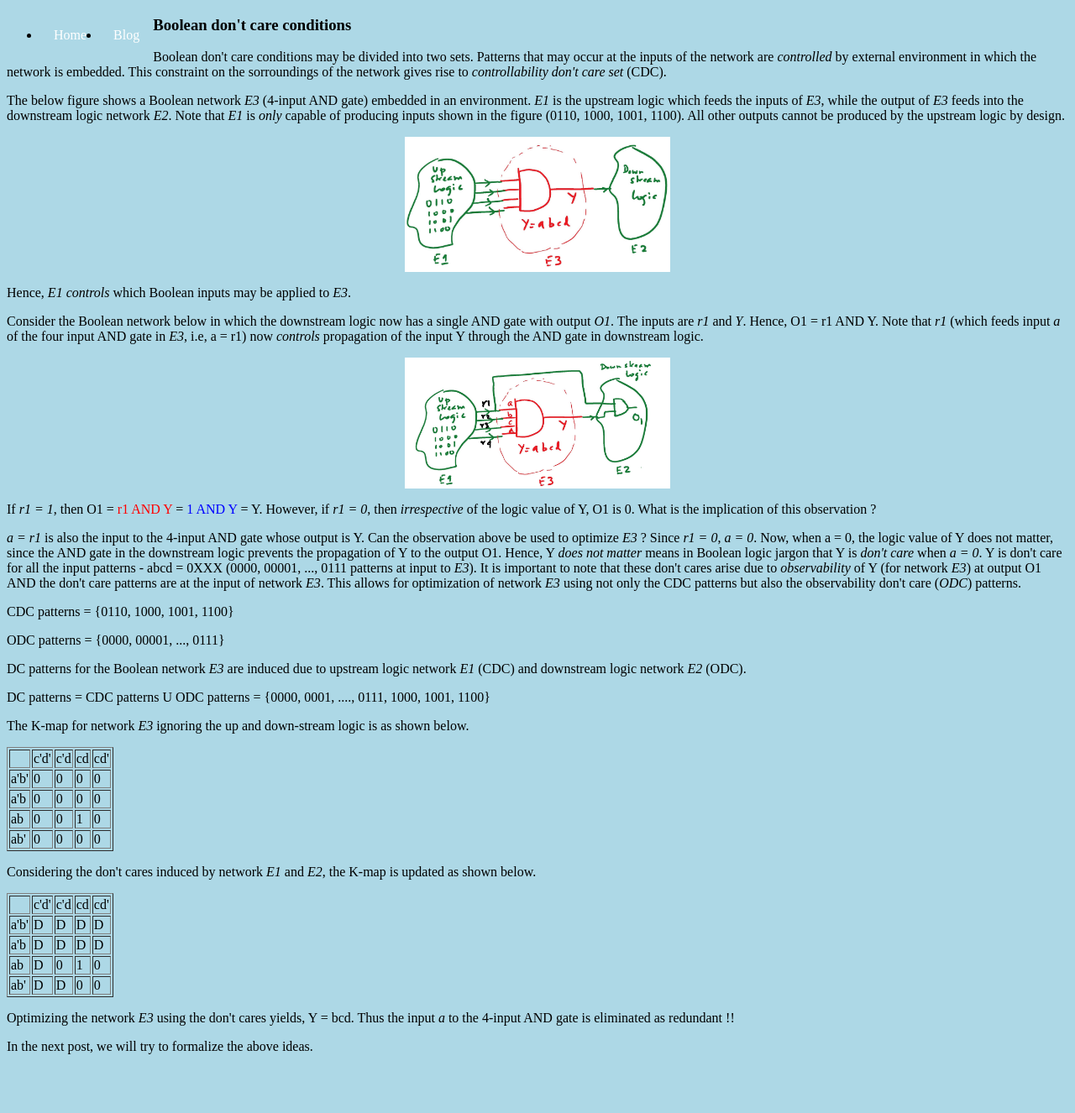
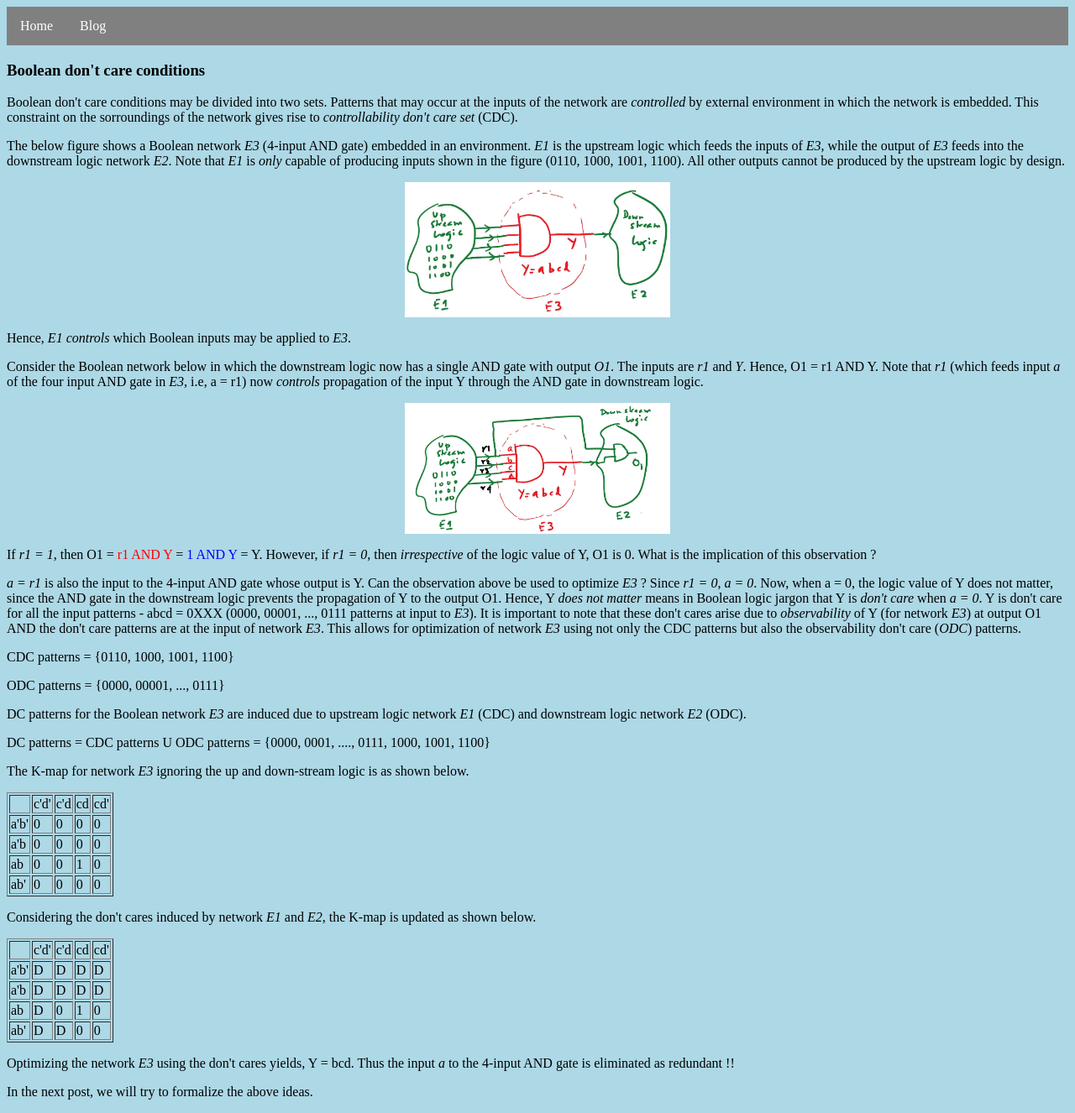
Before and after one commit to swamydp/swamydp.github.io, a Jekyll site: the page myposts/dec12-2019.html, which Jekyll copies as it is, in a window 1280 px wide. Shown: the whole page at 84% size. Built offline with Jekyll 4.4.1, drawn with Linux system fonts in a browser that asks for light colours; before the commit the page ends 1272 px from its top, so only the background shows below that.

Commit message:
Update dec12-2019.html

```diff
--- a/myposts/dec12-2019.html
+++ b/myposts/dec12-2019.html
@@ -8,7 +8,7 @@
 		</head>
 <body>
 			<nav>
-	    		<ul>
+	    		<ul class="default">
 				<li><a href="/">Home</a></li>
 	        		<li><a href="/blog">Blog</a></li>
 	    		</ul>
```
